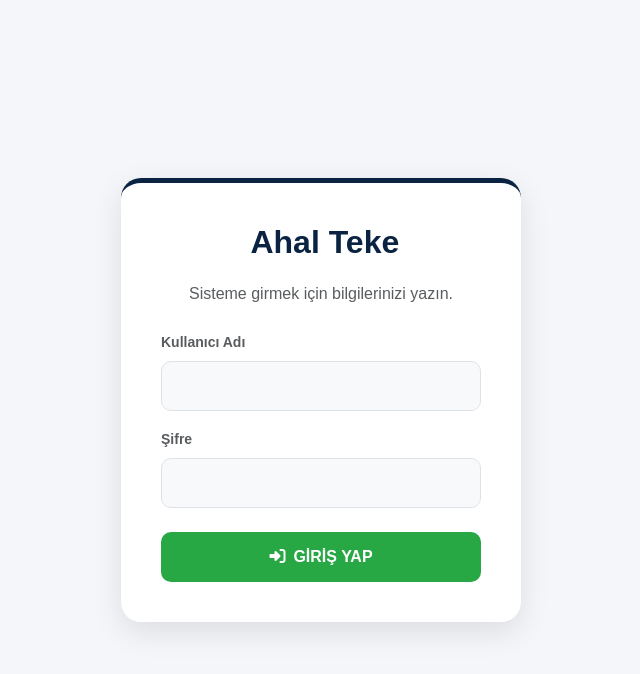
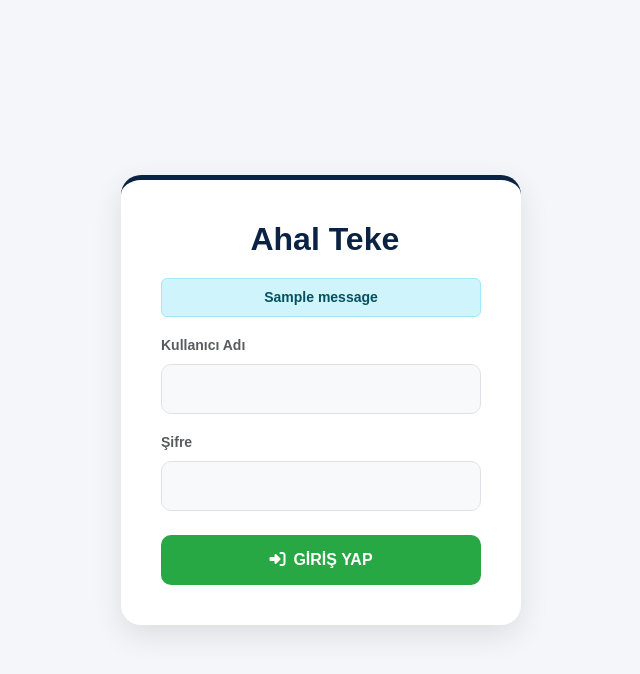
Before and after one commit to sahinbingol85/ahalteke, a Django app: page /giris/ in a window 1280 px wide. Shown: the top 674 px of the page, without its empty margins (319-959 px from the left). Run offline with Django 5.2, Linux system fonts and the light colour scheme; tables that the repository leaves empty hold one stand-in row (values such as "Sample post"); one stand-in notice (Sample message) is shown.

Commit message:
Add files via upload

```diff
--- a/core/templates/core/login.html
+++ b/core/templates/core/login.html
@@ -2,9 +2,15 @@
 <html lang="tr">
 <head>
     <meta charset="UTF-8">
-    <meta name="viewport" content="width=device-width, initial-scale=1.0">
+    <meta name="viewport" content="width=device-width, initial-scale=1.0, maximum-scale=1.0, user-scalable=no">
     <title>Giriş | Ahal Teke</title>
+
+    <link rel="manifest" href="/manifest_rezervasyon.json">
     <meta name="theme-color" content="#0a2342">
+    <link rel="apple-touch-icon" href="https://i.ibb.co/HTPhptVQ/logo.png">
+    <meta name="apple-mobile-web-app-capable" content="yes">
+    <meta name="apple-mobile-web-app-status-bar-style" content="black-translucent">
+
     <link href="https://cdn.jsdelivr.net/npm/bootstrap@5.3.0/dist/css/bootstrap.min.css" rel="stylesheet">
     <link href="https://cdnjs.cloudflare.com/ajax/libs/font-awesome/6.4.0/css/all.min.css" rel="stylesheet">
     <style>
@@ -20,7 +26,14 @@
         <h2 style="color: #0a2342; font-weight: bold; margin-bottom: 20px;">
             <i class="fa-solid fa-tennis-ball text-success"></i> Ahal Teke
         </h2>
-        <p class="text-muted mb-4">Sisteme girmek için bilgilerinizi yazın.</p>
+
+        {% if messages %}
+            {% for message in messages %}
+                <div class="alert alert-info py-2 small fw-bold">{{ message }}</div>
+            {% endfor %}
+        {% else %}
+            <p class="text-muted mb-4">Sisteme girmek için bilgilerinizi yazın.</p>
+        {% endif %}
 
         <form method="POST">
             {% csrf_token %}
@@ -34,9 +47,16 @@
             </div>
 
             <input type="hidden" name="next" value="/rezervasyon/">
-
             <button type="submit" class="btn btn-custom w-100"><i class="fa-solid fa-right-to-bracket me-2"></i>GİRİŞ YAP</button>
         </form>
     </div>
+
+    <script>
+        if ('serviceWorker' in navigator) {
+            window.addEventListener('load', function() {
+                navigator.serviceWorker.register('/sw.js');
+            });
+        }
+    </script>
 </body>
 </html>
--- a/core/templates/core/rezervasyon.html
+++ b/core/templates/core/rezervasyon.html
@@ -6,7 +6,7 @@
     <meta name="viewport" content="width=device-width, initial-scale=1.0, maximum-scale=1.0, user-scalable=no">
     <title>Kort Rezervasyon | Ahal Teke Yönetim</title>
 
-    <link rel="manifest" href="{% static 'manifest_rezervasyon.json' %}">
+    <link rel="manifest" href="/manifest_rezervasyon.json">
     <meta name="theme-color" content="#0a2342">
     <link rel="apple-touch-icon" href="https://i.ibb.co/HTPhptVQ/logo.png">
     <meta name="apple-mobile-web-app-capable" content="yes">
```
